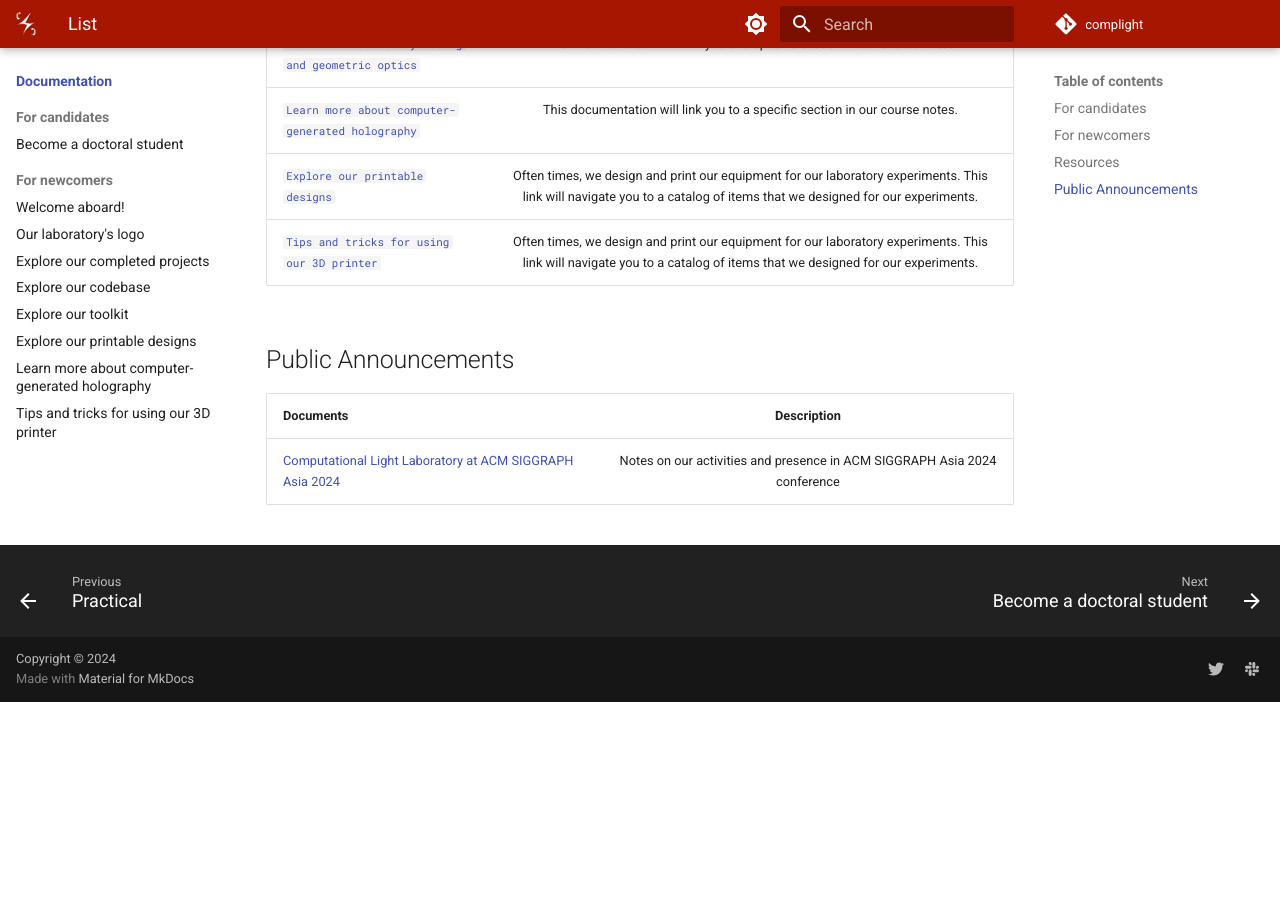
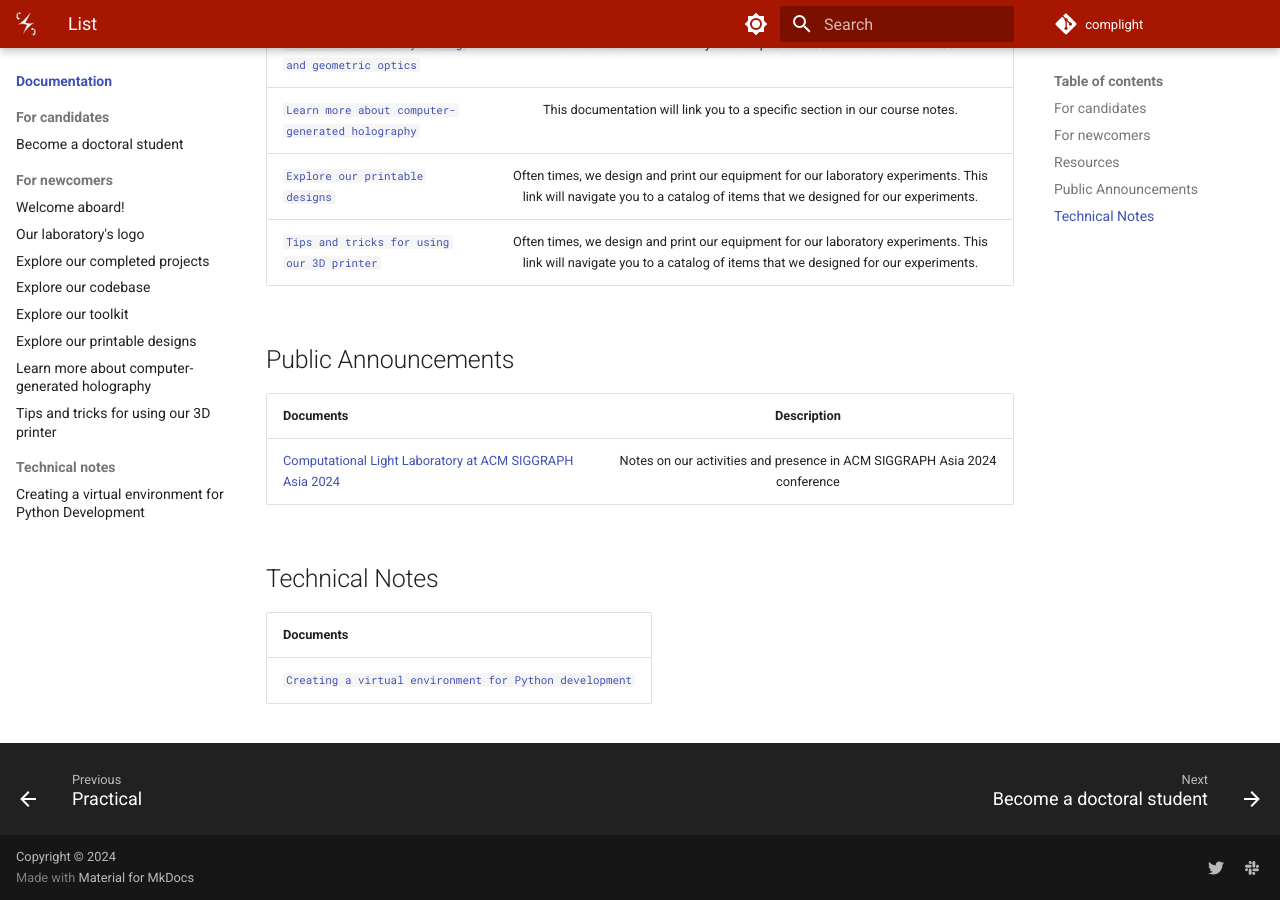
Before and after one commit to complight/complight.github.io, an MkDocs documentation site: the page built from docs/documentation/index.md, in a window 1280 px wide and 900 px high, scrolled down 1208 px. Built offline with MkDocs 1.6.1 and Material for MkDocs 9.7.7, drawn with Linux system fonts in a browser that asks for light colours; before the commit the page ends 1910 px from its top, so only the background shows below that.

Commit message:
Adding a technical note.

```diff
--- a/docs/documentation/index.md
+++ b/docs/documentation/index.md
@@ -31,3 +31,9 @@ These documents vary in their topics, from workplace guidances to technical dige
 | Documents | Description   |
 | ------------- |:-------------:|
 | [Computational Light Laboratory at ACM SIGGRAPH Asia 2024](./siggraph_asia_2024.md) | Notes on our activities and presence in ACM SIGGRAPH Asia 2024 conference |
+
+
+## Technical Notes
+| Documents |
+| ------------- |
+| [`Creating a virtual environment for Python development`](computing/creating_a_virtual_environment_for_Python_development.md) |
--- a/mkdocs.yml
+++ b/mkdocs.yml
@@ -70,6 +70,8 @@ nav:
       - Explore our printable designs: 'https://github.com/complight/optomechanics'
       - Learn more about computer-generated holography: 'https://kaanaksit.github.io/odak/cgh/'
       - Tips and tricks for using our 3D printer: 'documentation/3d_printing.md'
+    - Technical notes:
+      - Creating a virtual environment for Python Development: 'documentation/computing/creating_a_virtual_environment_for_Python_development.md'
   - Outreach:
     - Description: 'outreach/index.md'
     - Join our Slack channels: 'https://join.slack.com/t/rpcdrendering-m4b9370/shared_invite/zt-13b5caruu-o7Ra99nEXkntnJqVYJTVdg'
```
Also changed, not shown: docs/documentation/computing/creating_a_virtual_environment_for_Python_development.md (added, +25 -0 lines).
